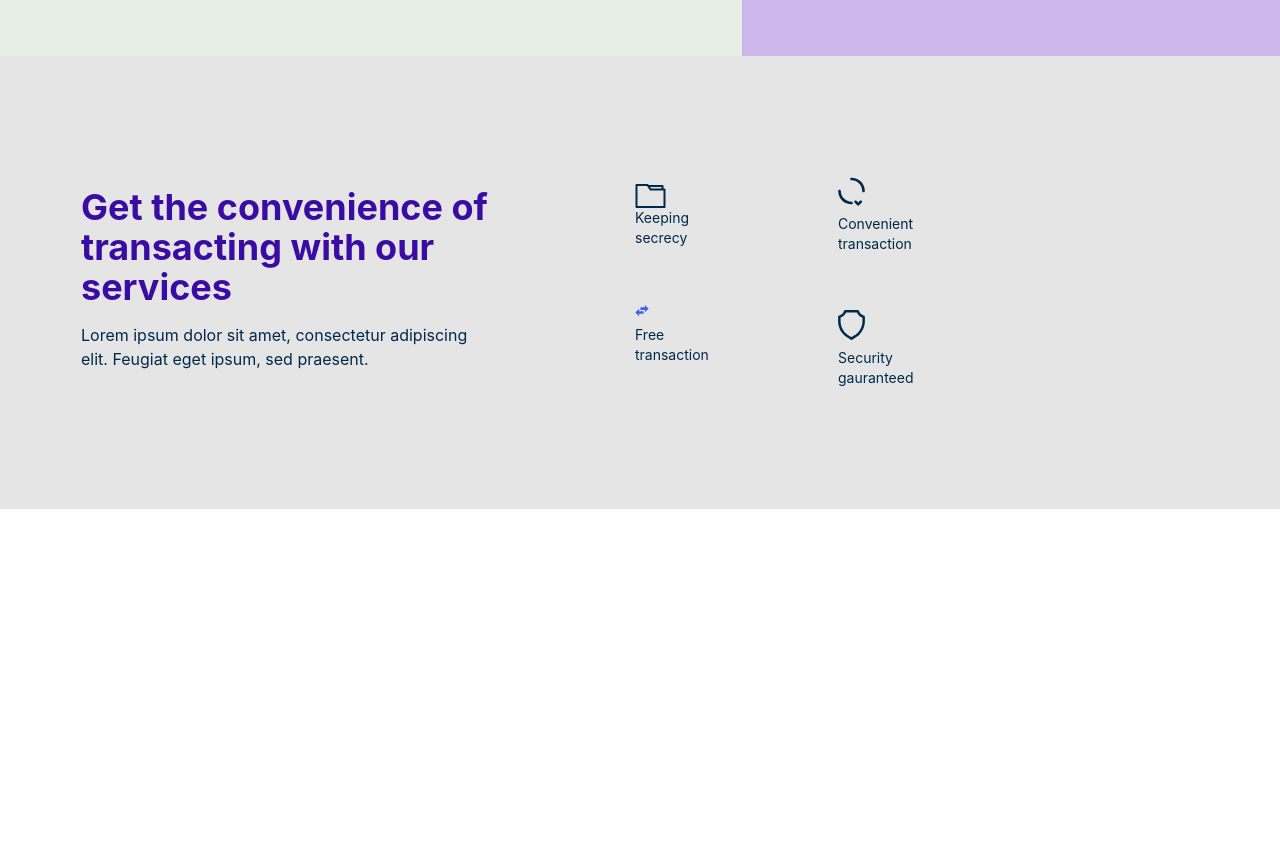
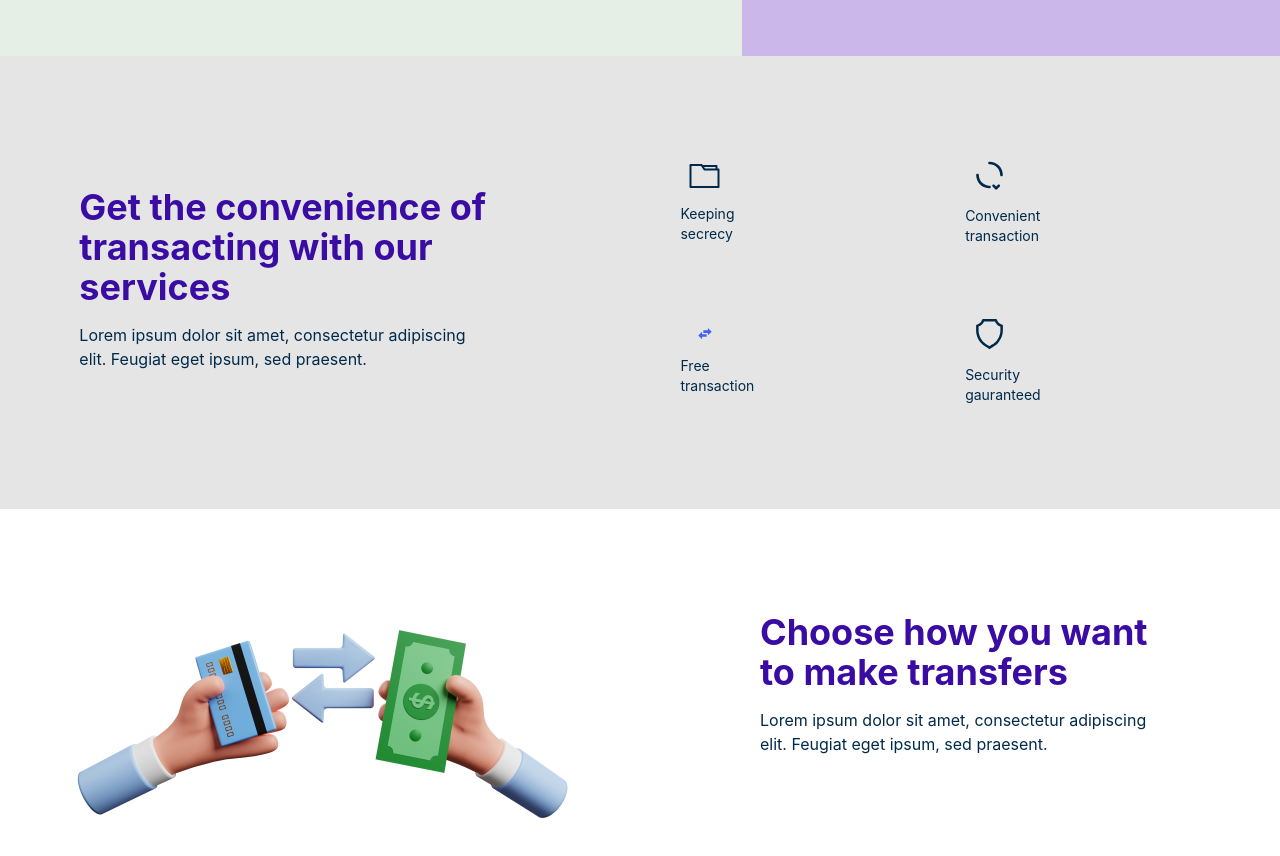
Before and after one commit to Danny4life/fintech.africa, a React (Vite) app: page /homepage in a window 1280 px wide. Shown: the part 640-1496 px from the top of the page. Before the commit the page ends 1149 px from the top, so only its background shows below. Built offline with nearby package versions, Linux system fonts and the light colour scheme.

Commit message:
add section three

```diff
--- a/src/pages/landing-page/Homepage.jsx
+++ b/src/pages/landing-page/Homepage.jsx
@@ -2,6 +2,7 @@
 import ButtonHomepage from "../../component/ButtonHomepage";
 import LandingPageNavbar from "../../component/landing-page-navbar/LandingPageNavbar";
 import img1 from "../../assets/img1.png";
+import transaction from "../../assets/transaction.png";
 import GoodIcon from "../../svg/GoodIcon";
 import TransferIcon from "../../svg/TransferIcon";
 import VerifyIcon from "../../svg/VerifyIcon";
@@ -102,26 +103,55 @@ const Homepage = () => {
                         </div>
 
                         <div className="md:flex md:flex-col md:gap-2 ml-6 gap-4 lg:flex hidden">
-                            <div className="hover:bg-slate-600">
-                                <Briefcase />
-                                <p className="w-[4.063rem] text-sm font-normal leading-5 text-[#012A4A] md:mb-12">Keeping secrecy</p>
+                            <div className="hover:bg-slate-300 w-[150px] h-[150px] flex flex-col justify-center items-center">
+                                <div className="mb-4">
+                                    <Briefcase />
+                                </div>
+
+                                <p className="w-[4.063rem] text-sm font-normal leading-5 text-[#012A4A] ml-4">
+                                    Keeping secrecy
+                                </p>
                             </div>
 
+                            <div className="hover:bg-slate-300 w-[150px] h-[150px] flex flex-col justify-center items-center">
+                                <div className="mb-4">
+                                    <TransferIcon />
+                                </div>
 
-                            <TransferIcon />
-                            <p className="w-[4.063rem] text-sm font-normal leading-5 text-[#012A4A] mb-4">Free transaction</p>
+                                <p className="w-[4.063rem] text-sm font-normal leading-5 text-[#012A4A] ml-4">Free transaction</p>
+                            </div>
                         </div>
 
-                        <div className="lg:mr-80 md:flex md:flex-col md:gap-2 ml-6 gap-4 lg:flex hidden">
-                            <Transaction />
-                            <p className="w-[4.063rem]  text-sm font-normal leading-5 text-[#012A4A] md:mb-12">Convenient transaction</p>
+                        <div className="lg:mr-40 md:flex md:flex-col md:gap-2 ml-6 gap-4 lg:flex hidden">
 
-                            <SecurityIcon />
-                            <p className="w-[4.063rem]  text-sm font-normal leading-5 text-[#012A4A]">Security gauranteed</p>
+                        <div className="hover:bg-slate-300 w-[150px] h-[150px] flex flex-col justify-center items-center">
+                                <div className="mb-4">
+                                    <Transaction />
+                                </div>
+
+                                <p className="w-[4.063rem] text-sm font-normal leading-5 text-[#012A4A] ml-4">Convenient transaction</p>
+                            </div>
+
+                            <div className="hover:bg-slate-300 w-[150px] h-[150px] flex flex-col justify-center items-center">
+                                <div className="mb-4">
+                                    <SecurityIcon />
+                                </div>
+
+                                <p className="w-[4.063rem] text-sm font-normal leading-5 text-[#012A4A] ml-4">Security gauranteed</p>
+                            </div>
                         </div>
+                    </div>
+                </section>
 
-
-
+                <section className="bg-[rgba(0, 0, 0, 0.04)] h-[420px]">
+                    <div className="flex">
+                        <div className="flex-1 flex justify-center items-center mt-20">
+                            <img src={transaction} alt="transaction-image" className="" />
+                        </div>
+                        <div className="flex-1 non-italic flex flex-col justify-center items-center">
+                            <h1 className="w-[25rem] text-[#3A0CA3] font-bold leading-10 text-4xl mb-4">Choose how you want to make transfers</h1>
+                            <p className="text-base w-[25rem] font-normal text-[#012A4A] leading-6">Lorem ipsum dolor sit amet, consectetur adipiscing elit. Feugiat eget ipsum, sed praesent.</p>
+                        </div>
                     </div>
                 </section>
             </main>
```
Also changed, not shown: src/assets/transaction.png (added).
